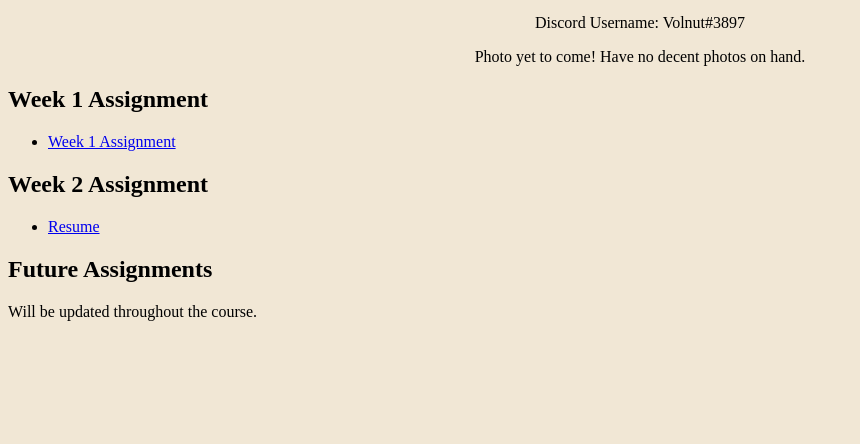
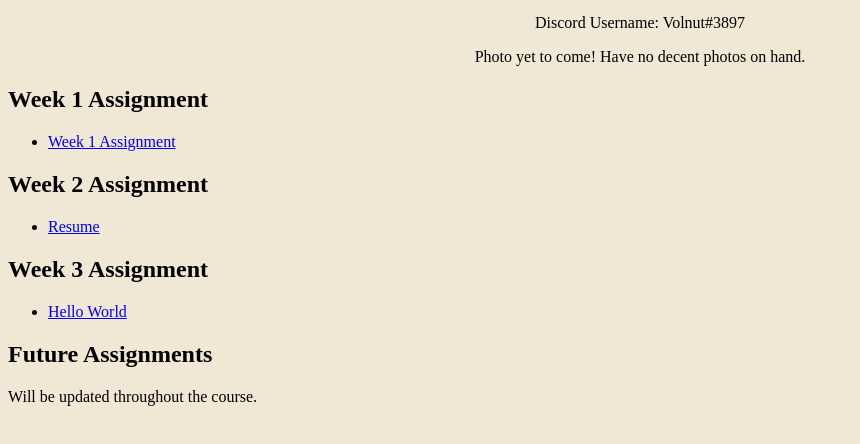
Before and after one commit to jmulla1/Portfolio, a plain HTML site: page index.html in a window 1280 px wide. Shown: the part 158-602 px from the top of the page, without its empty margins (0-860 px from the left). Drawn offline with Linux system fonts and the light colour scheme.

Commit message:
Add files via upload

```diff
--- a/index.html
+++ b/index.html
@@ -23,6 +23,10 @@
     <li><a href="https://proud-sea-09dbec310.1.azurestaticapps.net/" <b>Resume </b></a></li>
 </ul>
 
+<h2>Week 3 Assignment</h2>
+<ul class="a">
+    <li><a href="https://agreeable-desert-029a16510.1.azurestaticapps.net/" <b>Hello World </b></a></li>
+</ul>
 <h2>Future Assignments</h2>
 <p>Will be updated throughout the course.</p>
 
```
